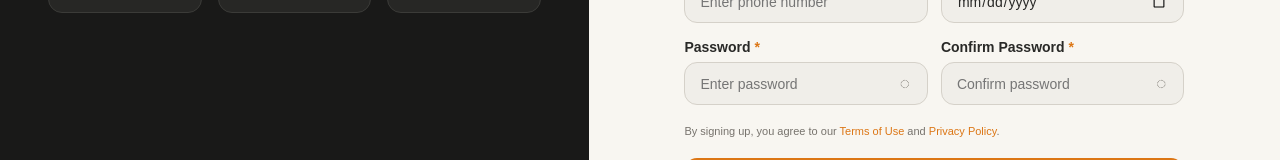
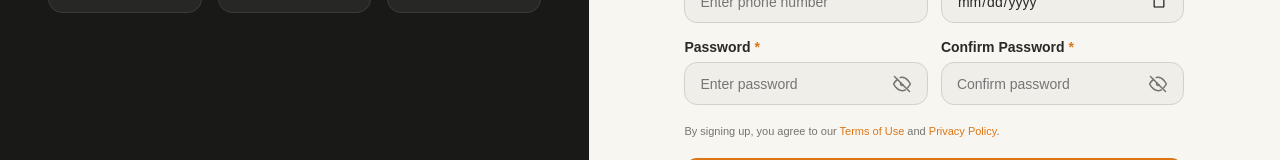
Before and after one commit to AryakBhattacharya/Academic_Arc_v2, a React app in the folder Frontend/: page /signup in a window 1280 px wide. Shown: the part 590-750 px from the top of the page. Built offline with nearby package versions, Linux system fonts and the light colour scheme; the HTML template or start-up script is replaced by a standard one.

Commit message:
show password icon

```diff
--- a/Frontend/src/pages/Login.css
+++ b/Frontend/src/pages/Login.css
@@ -262,11 +262,16 @@
 
 .password-toggle {
     position: absolute;
-
     right: 12px;
     top: 50%;
+    transform: translateY(-50%);
 
-    transform: translateY(-50%);
+    display: flex;
+    align-items: center;
+    justify-content: center;
+
+    width: 28px;
+    height: 28px;
 
     border: none;
     background: transparent;
@@ -274,8 +279,11 @@
     color: #77736d;
 
     cursor: pointer;
+    padding: 0;
+}
 
-    font-size: 17px;
+.password-toggle:hover {
+    color: #292927;
 }
 
 
--- a/Frontend/src/pages/Login.jsx
+++ b/Frontend/src/pages/Login.jsx
@@ -150,11 +150,40 @@ function Login() {
                                 <button
                                     type="button"
                                     className="password-toggle"
-                                    onClick={() =>
-                                        setShowPassword(!showPassword)
-                                    }
+                                    onClick={() => setShowPassword(!showPassword)}
+                                    aria-label={showPassword ? 'Hide password' : 'Show password'}
                                 >
-                                    {showPassword ? '◉' : '◌'}
+                                    {showPassword ? (
+                                        <svg
+                                            width="20"
+                                            height="20"
+                                            viewBox="0 0 24 24"
+                                            fill="none"
+                                            stroke="currentColor"
+                                            strokeWidth="1.8"
+                                            strokeLinecap="round"
+                                            strokeLinejoin="round"
+                                        >
+                                            <path d="M2 12s3.5-6 10-6 10 6 10 6-3.5 6-10 6S2 12 2 12z" />
+                                            <circle cx="12" cy="12" r="3" />
+                                        </svg>
+                                    ) : (
+                                        <svg
+                                            width="20"
+                                            height="20"
+                                            viewBox="0 0 24 24"
+                                            fill="none"
+                                            stroke="currentColor"
+                                            strokeWidth="1.8"
+                                            strokeLinecap="round"
+                                            strokeLinejoin="round"
+                                        >
+                                            <path d="M3 3l18 18" />
+                                            <path d="M10.6 10.6a2 2 0 0 0 2.8 2.8" />
+                                            <path d="M9.9 4.2A10.7 10.7 0 0 1 12 4c6.5 0 10 8 10 8a17.7 17.7 0 0 1-3.2 4.4" />
+                                            <path d="M6.6 6.6C3.7 8.5 2 12 2 12s3.5 8 10 8c1.4 0 2.7-.3 3.9-.8" />
+                                        </svg>
+                                    )}
                                 </button>
                             </div>
                         </div>
--- a/Frontend/src/pages/Signup.css
+++ b/Frontend/src/pages/Signup.css
@@ -310,20 +310,28 @@
 
 .password-toggle {
     position: absolute;
-
     right: 12px;
     top: 50%;
+    transform: translateY(-50%);
 
-    transform: translateY(-50%);
+    display: flex;
+    align-items: center;
+    justify-content: center;
+
+    width: 28px;
+    height: 28px;
 
     border: none;
     background: transparent;
 
     color: #77736d;
 
-    font-size: 17px;
+    cursor: pointer;
+    padding: 0;
+}
 
-    cursor: pointer;
+.password-toggle:hover {
+    color: #292927;
 }
 
 
--- a/Frontend/src/pages/Signup.jsx
+++ b/Frontend/src/pages/Signup.jsx
@@ -351,8 +351,39 @@ function Signup() {
                                         onClick={() =>
                                             setShowPassword(!showPassword)
                                         }
+                                        aria-label={showPassword ? 'Hide password' : 'Show password'}
                                     >
-                                        {showPassword ? '◉' : '◌'}
+                                        {showPassword ? (
+                                            <svg
+                                                width="20"
+                                                height="20"
+                                                viewBox="0 0 24 24"
+                                                fill="none"
+                                                stroke="currentColor"
+                                                strokeWidth="1.8"
+                                                strokeLinecap="round"
+                                                strokeLinejoin="round"
+                                            >
+                                                <path d="M2 12s3.5-6 10-6 10 6 10 6-3.5 6-10 6S2 12 2 12z" />
+                                                <circle cx="12" cy="12" r="3" />
+                                            </svg>
+                                        ) : (
+                                            <svg
+                                                width="20"
+                                                height="20"
+                                                viewBox="0 0 24 24"
+                                                fill="none"
+                                                stroke="currentColor"
+                                                strokeWidth="1.8"
+                                                strokeLinecap="round"
+                                                strokeLinejoin="round"
+                                            >
+                                                <path d="M3 3l18 18" />
+                                                <path d="M10.6 10.6a2 2 0 0 0 2.8 2.8" />
+                                                <path d="M9.9 4.2A10.7 10.7 0 0 1 12 4c6.5 0 10 8 10 8a17.7 17.7 0 0 1-3.2 4.4" />
+                                                <path d="M6.6 6.6C3.7 8.5 2 12 2 12s3.5 8 10 8c1.4 0 2.7-.3 3.9-.8" />
+                                            </svg>
+                                        )}
                                     </button>
                                 </div>
                             </div>
@@ -382,12 +413,45 @@ function Signup() {
                                         type="button"
                                         className="password-toggle"
                                         onClick={() =>
-                                            setShowConfirmPassword(
-                                                !showConfirmPassword
-                                            )
+                                            setShowConfirmPassword(!showConfirmPassword)
+                                        }
+                                        aria-label={
+                                            showConfirmPassword
+                                                ? 'Hide confirm password'
+                                                : 'Show confirm password'
                                         }
                                     >
-                                        {showConfirmPassword ? '◉' : '◌'}
+                                        {showConfirmPassword ? (
+                                            <svg
+                                                width="20"
+                                                height="20"
+                                                viewBox="0 0 24 24"
+                                                fill="none"
+                                                stroke="currentColor"
+                                                strokeWidth="1.8"
+                                                strokeLinecap="round"
+                                                strokeLinejoin="round"
+                                            >
+                                                <path d="M2 12s3.5-6 10-6 10 6 10 6-3.5 6-10 6S2 12 2 12z" />
+                                                <circle cx="12" cy="12" r="3" />
+                                            </svg>
+                                        ) : (
+                                            <svg
+                                                width="20"
+                                                height="20"
+                                                viewBox="0 0 24 24"
+                                                fill="none"
+                                                stroke="currentColor"
+                                                strokeWidth="1.8"
+                                                strokeLinecap="round"
+                                                strokeLinejoin="round"
+                                            >
+                                                <path d="M3 3l18 18" />
+                                                <path d="M10.6 10.6a2 2 0 0 0 2.8 2.8" />
+                                                <path d="M9.9 4.2A10.7 10.7 0 0 1 12 4c6.5 0 10 8 10 8a17.7 17.7 0 0 1-3.2 4.4" />
+                                                <path d="M6.6 6.6C3.7 8.5 2 12 2 12s3.5 8 10 8c1.4 0 2.7-.3 3.9-.8" />
+                                            </svg>
+                                        )}
                                     </button>
                                 </div>
                             </div>
```
Also changed, not shown: 1 other file (tests, documents, lock files or other folders).
